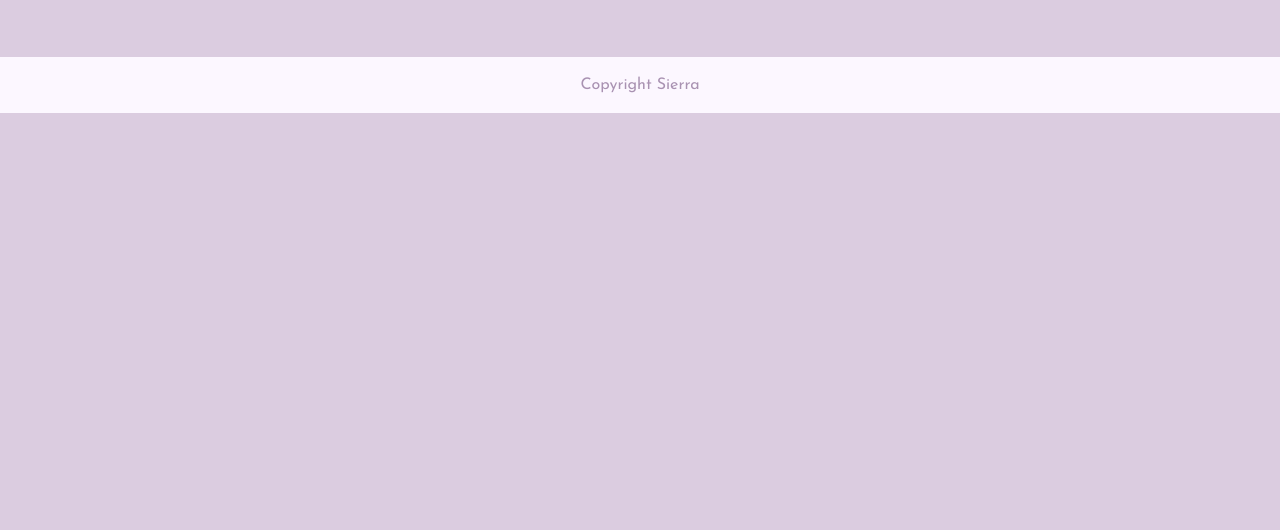
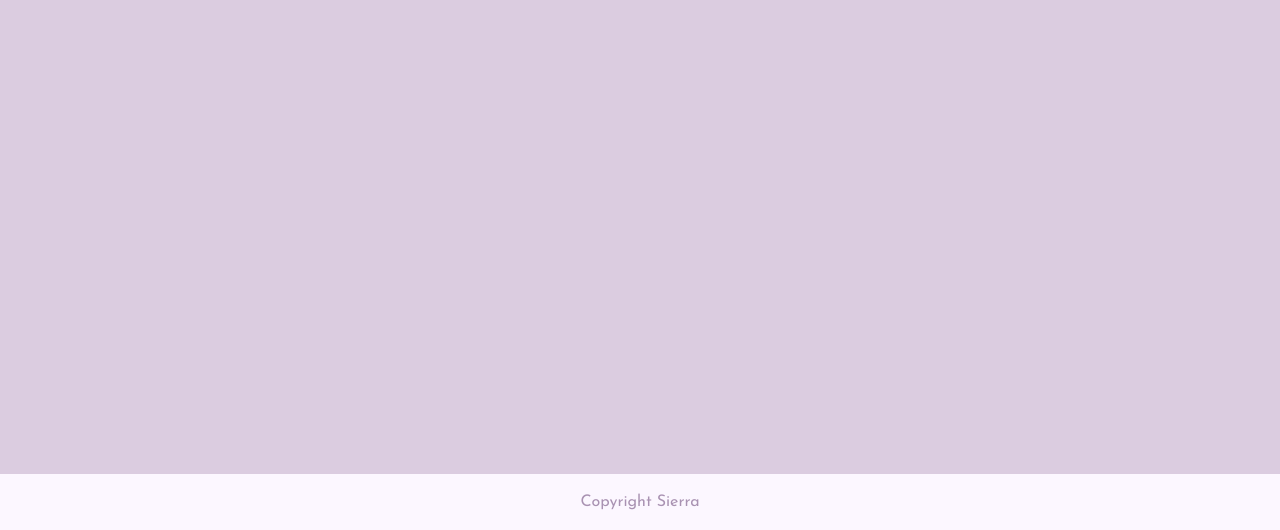
Before and after one commit to sierrainertia/technicalwriter, a plain HTML site: page index.html in a window 1280 px wide. Shown: the part 270-800 px from the top of the page. Drawn offline with Linux system fonts and the light colour scheme; a web font is replaced by a local one.

Commit message:
Update style.css

```diff
--- a/style.css
+++ b/style.css
@@ -34,5 +34,8 @@ footer {
   padding: 20px;
   text-align:center;
   margin-top: 60px;
+  position: absolute;
+  width: calc(100% - 40px);
+  bottom: 0;
 
 }
```
